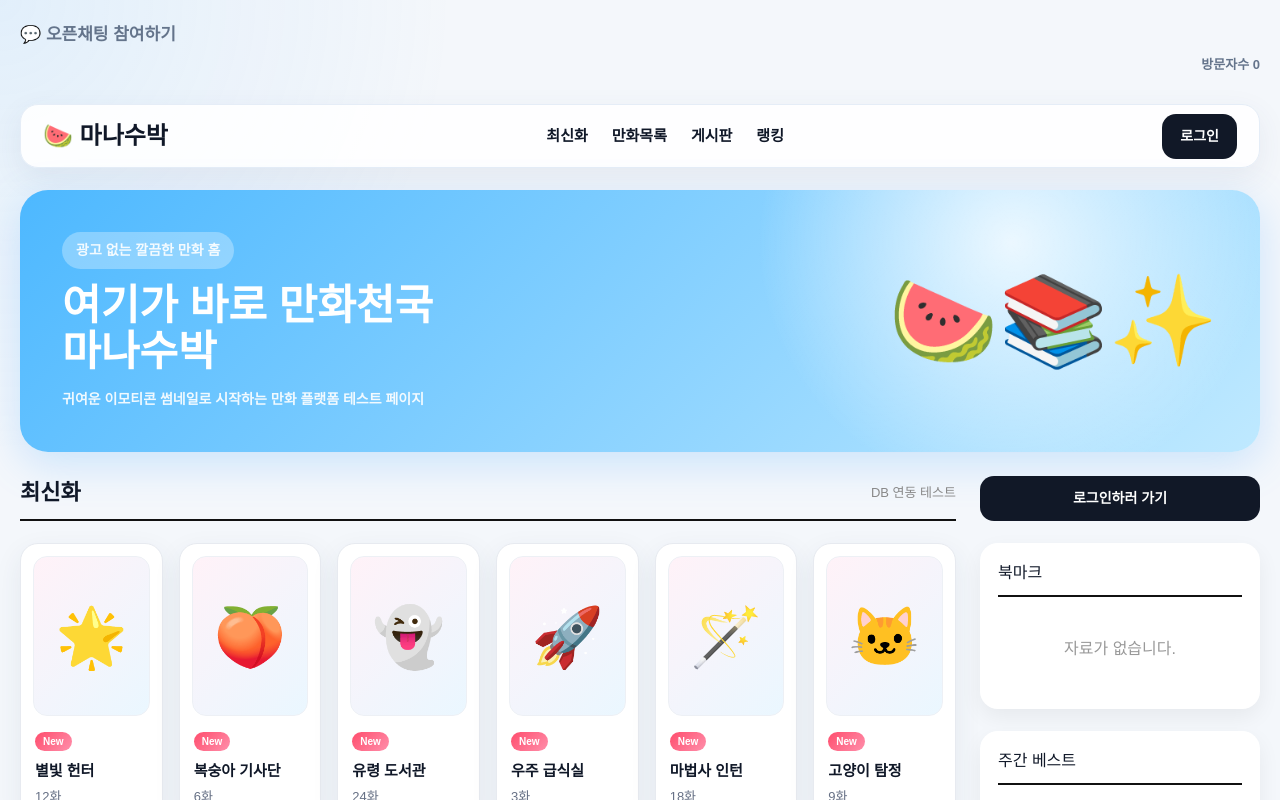
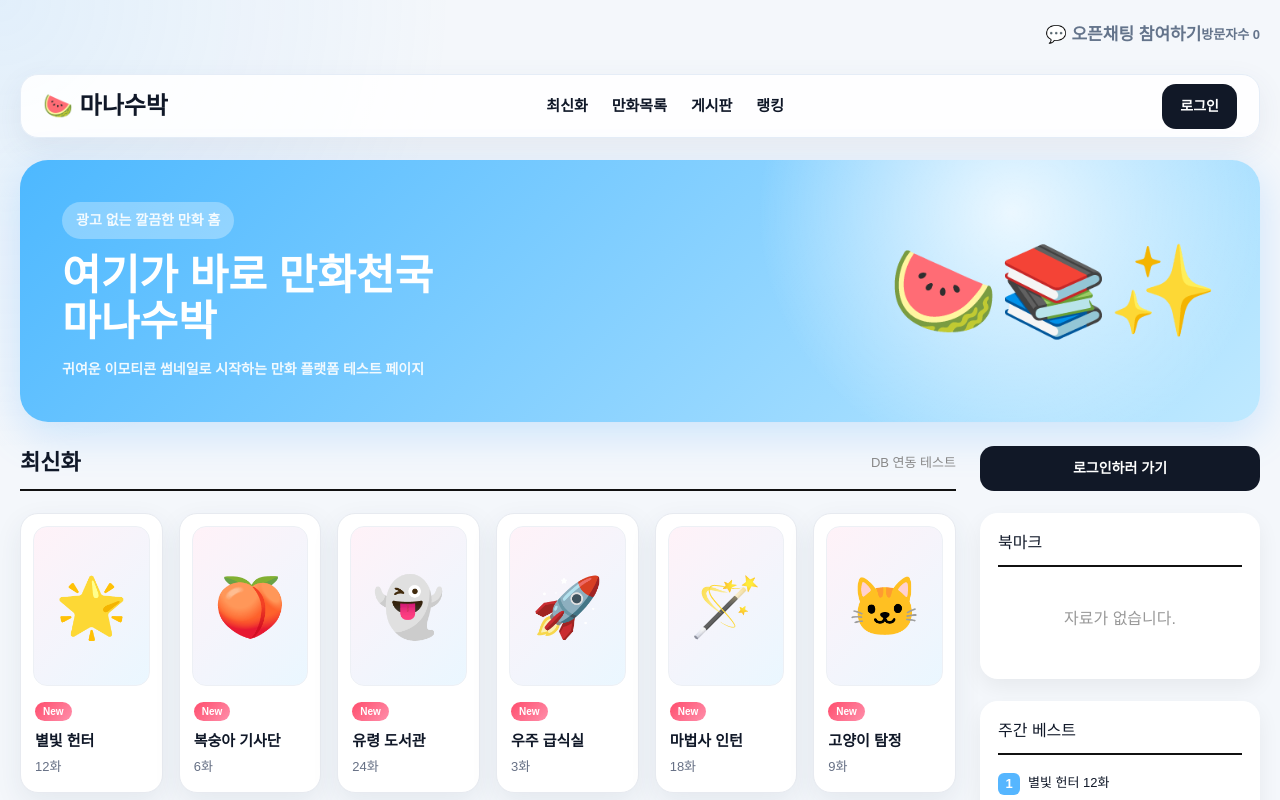
Before and after one commit to kokyungpil/subak, a Next.js app: page / in a window 1280 px wide. Shown: the top 800 px of the page. Built offline with nearby package versions, Linux system fonts and the light colour scheme; no server answers; the database is empty.

Commit message:
Update page.tsx

```diff
--- a/app/page.tsx
+++ b/app/page.tsx
@@ -79,11 +79,11 @@ const visitCount = visit?.count ?? 0;
 
   return (
     <main className="page">
-      <div className="top-info-bar1">
-        <a href="https://open.kakao.com/o/gBTNNssi"  target="_blank"  rel="noopener noreferrer">  💬 오픈채팅 참여하기  </a>
-      </div>
+
+
       <div className="top-info-bar2">
-       방문자수 {visitCount}
+        <a className="top-info-bar1" href="https://open.kakao.com/o/gBTNNssi"  target="_blank"  rel="noopener noreferrer">  💬 오픈채팅 참여하기  </a>
+        방문자수 {visitCount}
       </div>
       <br/>
       <header className="topbar">
```
